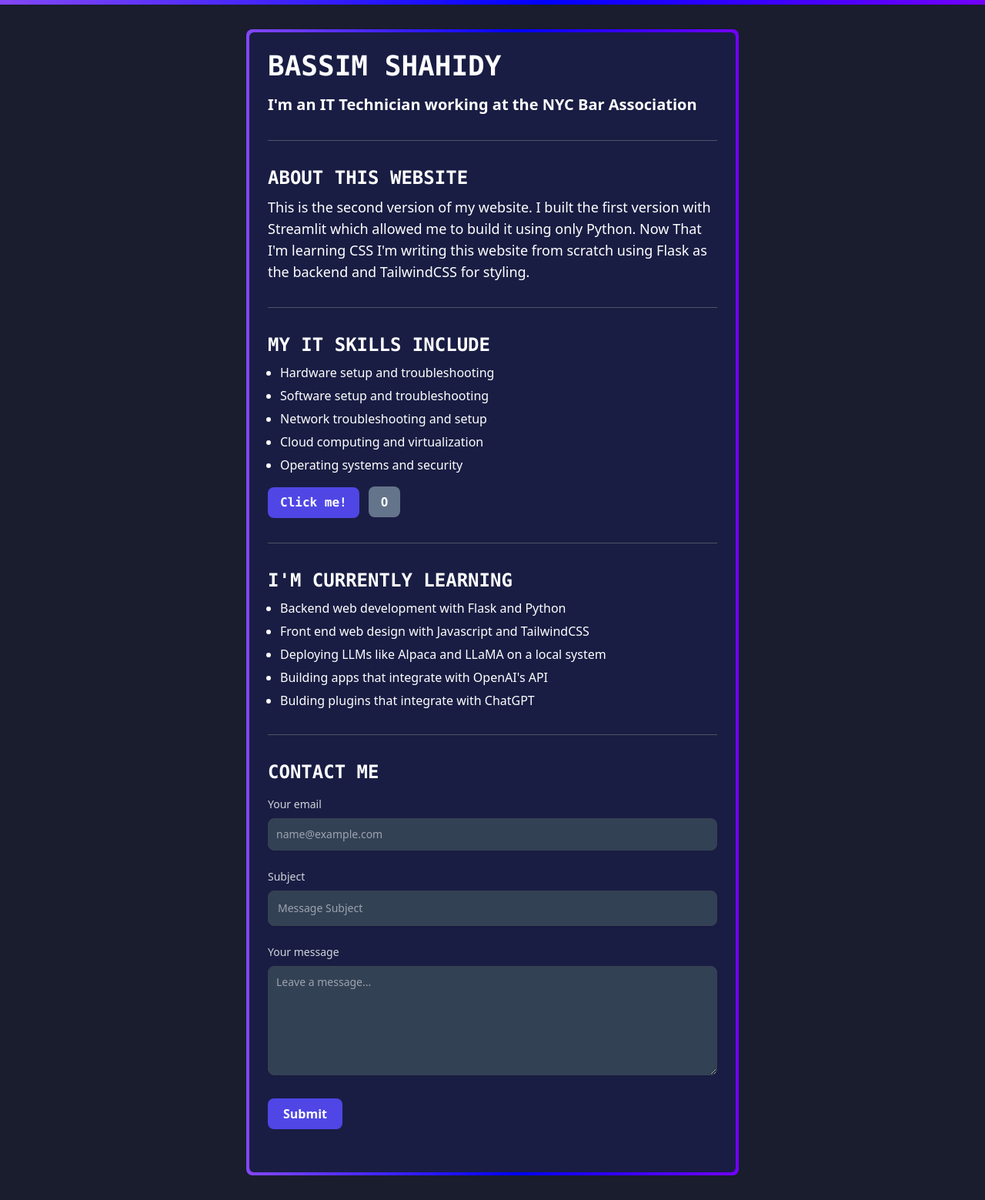
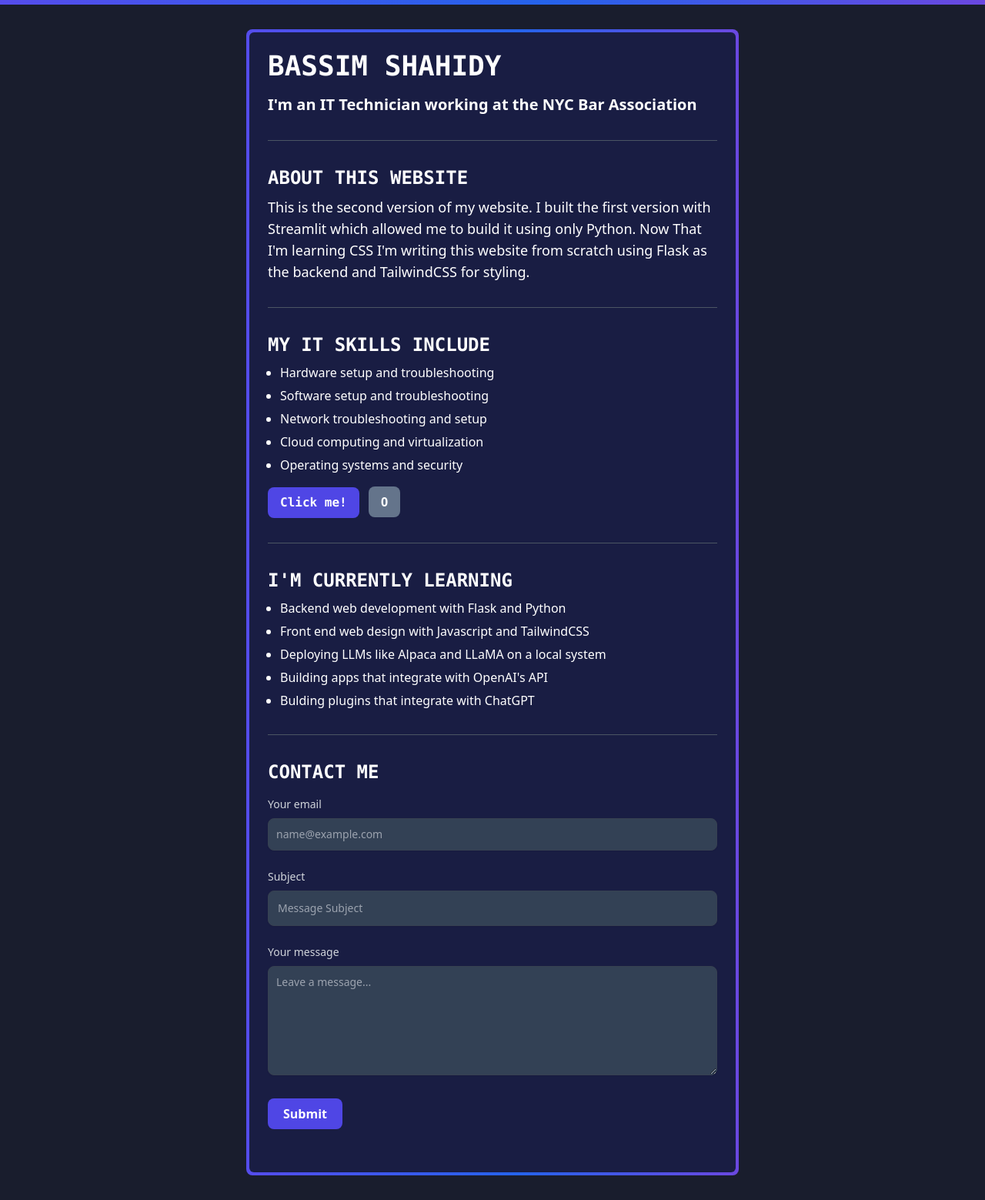
Before and after one commit to AVGVSTVS96/flaskWebsite, a Flask app: page / in a window 1280 px wide. Shown: the whole page at 77% size. Run offline with Flask 2, Linux system fonts and the light colour scheme; style sheets or scripts are compiled from the project's sources.

Commit message:
updated animation colors to match tailwind

```diff
--- a/templates/index.html
+++ b/templates/index.html
@@ -22,7 +22,7 @@
       }
 
       .rotating-gradient-border {
-          background: linear-gradient(90deg, violet 0%, blue 50%, fuchsia 100%);
+          background: linear-gradient(90deg, #7C3AED 0%, #2563EB 50%, #C026D3 100%);
           background-size: 200% 200%;
           animation: rotating-gradient 10s infinite;
       }
```
